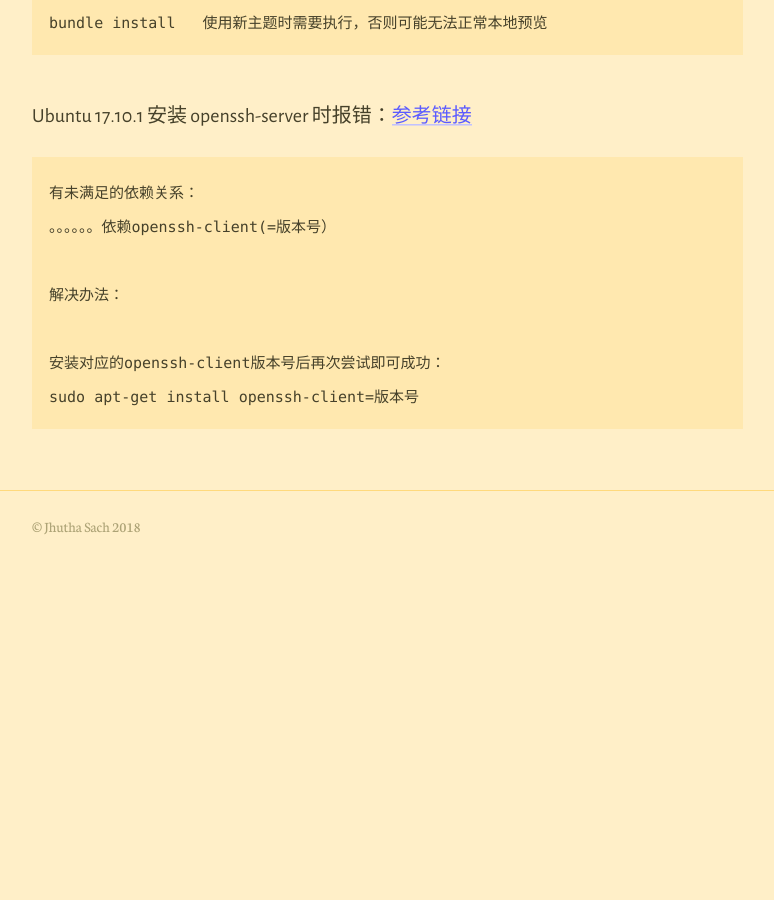
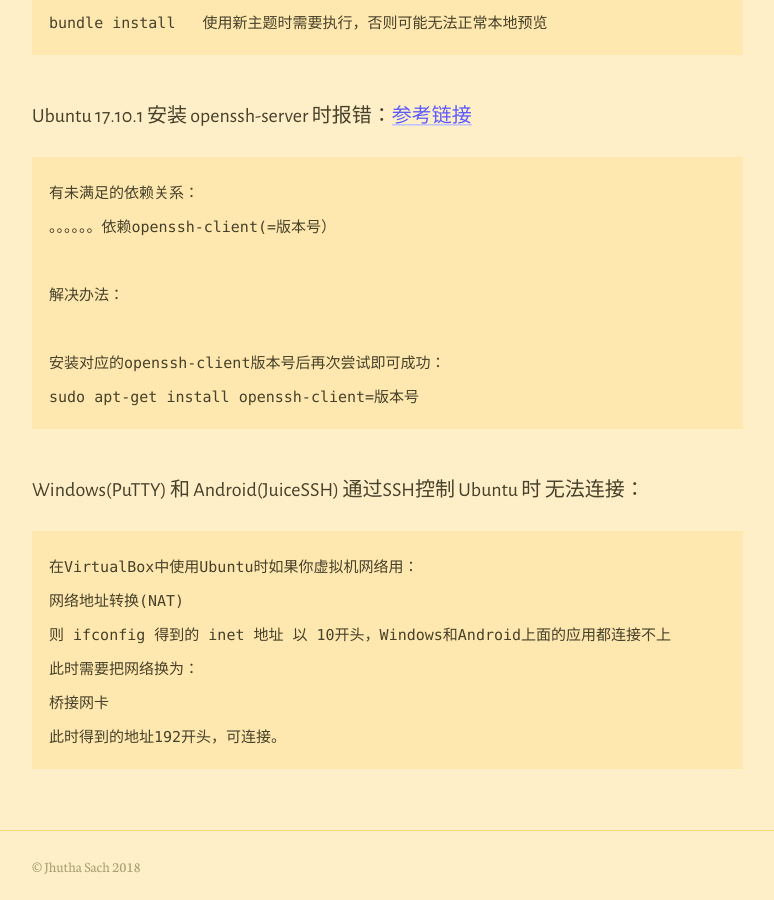
Before and after one commit to jhuthasach/jhuthasach.github.io, a Jekyll site: the page built from _posts/2018-03-22-临时记录一些东西.md, in a window 1280 px wide and 900 px high, scrolled down 1612 px. Shown: the whole window, without its empty margins (158-932 px from the left). Built offline with Jekyll 4.4.1, drawn with Linux system fonts in a browser that asks for light colours; before the commit the page ends 2172 px from its top, so only the background shows below that.

Commit message:
add something

```diff
--- a/_posts/2018-03-22-临时记录一些东西.md
+++ b/_posts/2018-03-22-临时记录一些东西.md
@@ -52,3 +52,12 @@ Ubuntu 17.10.1 安装 openssh-server 时报错：[参考链接](https://blog.csd
 
     安装对应的openssh-client版本号后再次尝试即可成功：
     sudo apt-get install openssh-client=版本号
+
+Windows(PuTTY) 和 Android(JuiceSSH) 通过SSH控制 Ubuntu 时 无法连接：
+
+	在VirtualBox中使用Ubuntu时如果你虚拟机网络用：
+    网络地址转换(NAT)
+    则 ifconfig 得到的 inet 地址 以 10开头，Windows和Android上面的应用都连接不上
+    此时需要把网络换为：
+    桥接网卡
+    此时得到的地址192开头，可连接。
```
